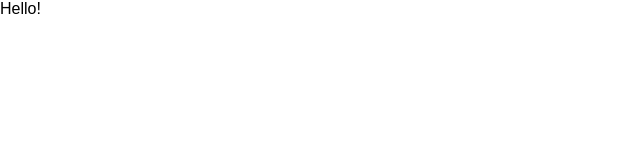
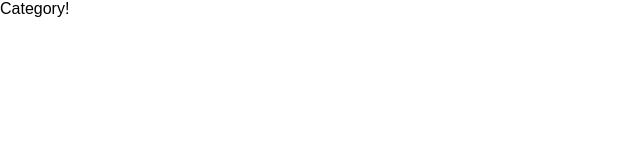
Before and after one commit to mfklauberg/readable, a React (Create React App) app in the folder readable-cra/: page / in a window 1280 px wide. Shown: the top 160 px of the page, without its empty margins (0-640 px from the left). Built offline with nearby package versions, Linux system fonts and the light colour scheme.

Commit message:
feat: initial structure

```diff
--- a/readable-cra/src/App.js
+++ b/readable-cra/src/App.js
@@ -1,11 +1,19 @@
 // @flow
 
 import React, { Component } from 'react';
+import { Route } from 'react-router-dom';
+import styled from 'styled-components';
 
-class App extends Component {
-  render() {
-    return <div>Hello!</div>;
-  }
+import { Category, Post } from './screens';
+
+const Readable = styled.div``;
+
+export default function App() {
+  return (
+    <Readable>
+      <Route exact path="/" component={Category} />
+      <Route exact path="/:category" component={Category} />
+      <Route exact path="/:category/:post" component={Post} />
+    </Readable>
+  );
 }
-
-export default App;
--- a/readable-cra/src/index.js
+++ b/readable-cra/src/index.js
@@ -1,8 +1,26 @@
 import React from 'react';
 import ReactDOM from 'react-dom';
+import { Provider } from 'react-redux';
+import { BrowserRouter } from 'react-router-dom';
+import { createStore, compose, applyMiddleware } from 'redux';
+
 import './index.css';
+
 import App from './App';
 import registerServiceWorker from './registerServiceWorker';
 
-ReactDOM.render(<App />, document.getElementById('root'));
+const noop = () => {};
+const composeEnhancers = window.__REDUX_DEVTOOLS_EXTENSION_COMPOSE__ || compose; //eslint-disable-line
+
+const store = createStore(noop, composeEnhancers());
+
+const Readable = () => (
+  <Provider store={store}>
+    <BrowserRouter>
+      <App />
+    </BrowserRouter>
+  </Provider>
+);
+
+ReactDOM.render(<Readable />, document.getElementById('root'));
 registerServiceWorker();
--- /dev/null
+++ b/readable-cra/src/screens/Category/Category.js
@@ -0,0 +1,7 @@
+import React from 'react';
+
+function Category() {
+  return <div>Category!</div>;
+}
+
+export default Category;
--- /dev/null
+++ b/readable-cra/src/screens/Post/Post.js
@@ -0,0 +1,5 @@
+import React from 'react';
+
+export default function Post() {
+  return <div>Post!</div>;
+}
--- /dev/null
+++ b/readable-cra/src/screens/index.js
@@ -0,0 +1,4 @@
+import Post from './Post/Post';
+import Category from './Category/Category';
+
+export { Post, Category };
```
